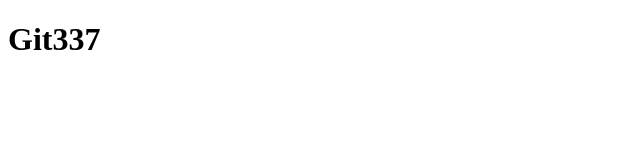
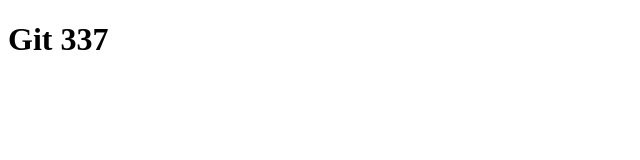
Before and after one commit to CRosal04/GIT337, a plain HTML site: page index.html in a window 1280 px wide. Shown: the full height of the page, 0-640 px from the left. Drawn offline with Linux system fonts and the light colour scheme.

Commit message:
Update index.html

```diff
--- a/index.html
+++ b/index.html
@@ -7,6 +7,6 @@
     <title>GIT337</title>
 </head>
 <body>
-    <h1>Git337</h1>
+    <h1>Git 337</h1>
 </body>
 </html>
```
